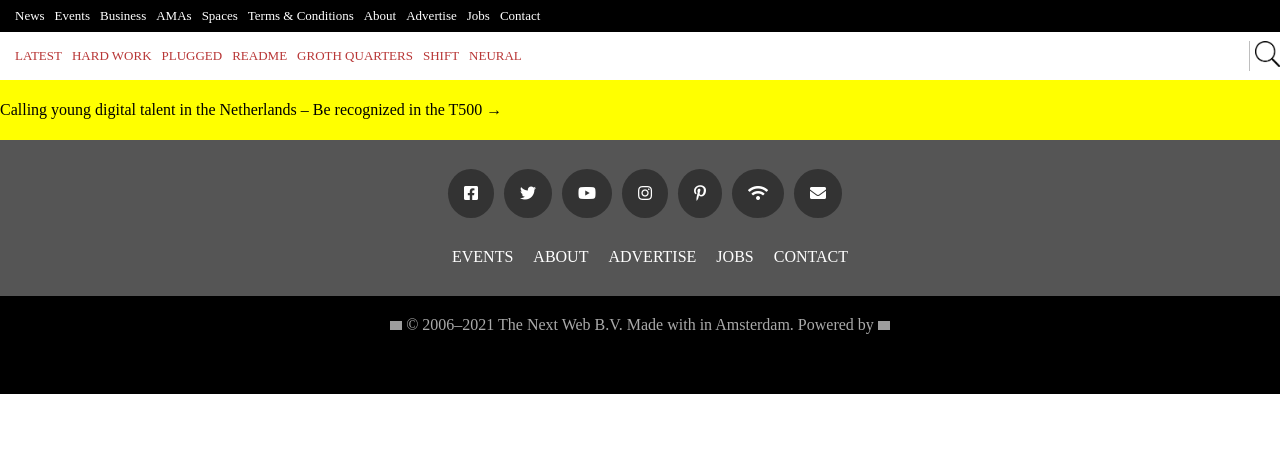
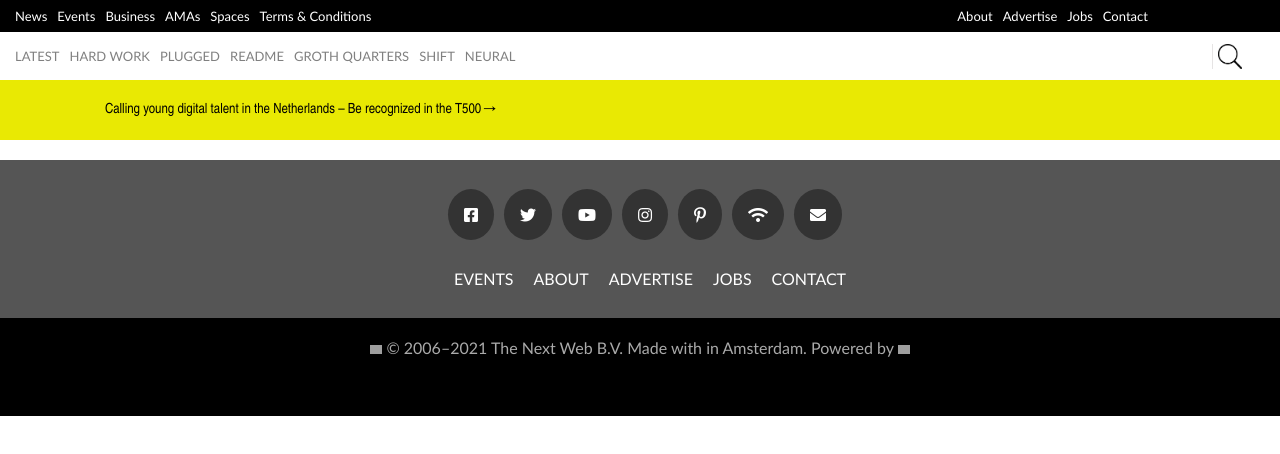
Before and after one commit to Amalcxc/Project-2-Building-with-Responsive-Design, a plain HTML site: page index.html in a window 1280 px wide. Drawn offline with Linux system fonts and the light colour scheme; grey boxes are pictures that could not be loaded.

Commit message:
Nav bar completed

```diff
--- a/index.html
+++ b/index.html
@@ -12,6 +12,7 @@
 
   <body>
     <nav class="nav flex">
+      <div class="flex">
         <div class="nav-logo">
           <a href="#">
             <img src="https://cdn0.tnwcdn.com/wp-content/themes/cyberdelia/assets/img/tnw.svg" alt="The Next Web">
@@ -28,7 +29,7 @@
               <li><a href="#">Terms & Conditions</a></li>
             </ul>
 
-          <ul class="nav-about float-right flex">
+            <ul class="nav-about flex">
               <li><a href="#">About</a></li>
               <li><a href="#">Advertise</a></li>
               <li><a href="#">Jobs</a></li>
@@ -52,15 +53,20 @@
               <li><a href="#" class="search">
                 <img src="./images/computer-icons-pittsburg-button-search-box-button-ede7b4f4cdaaba07daadc3f70cc319f7.png" alt="">
               </a></li>
-            <li><a href="#" class="menu float-right">
+              <li><a href="#" class="menu-icon float-right">
                 <img src="./images/Hamburger_icon.svg.png" alt="">
               </a></li>
             </ul>
           </div>
 
+
+        </div>
+      </div>
       <div class="yellow-bar flex">
+        <ul>
           <li>Calling young digital talent in the Netherlands – Be recognized in the T500 →	</li>
-        </div>
+
+        </ul>
       </div>
     </nav>
     <main>
--- a/styles/styles.css
+++ b/styles/styles.css
@@ -1,8 +1,9 @@
 * {
   padding: 0;
   margin: 0;
-  font-family: 'Times New Roman', Times, serif;
+  font-family: 'Gill Sans', 'Gill Sans MT', Calibri, 'Trebuchet MS', sans-serif;
   box-sizing: border-box;
+  transition: all 1s;
 }
 
 .flex {
@@ -21,6 +22,10 @@
   display: grid;
 }
 
+.block {
+  display: block;
+}
+
 li {
   list-style-type: none;
 }
@@ -31,6 +36,10 @@ a {
 }
 
 /*NAV BAR*/
+.nav {
+  flex-direction: column;
+  padding-bottom: 20px;/**/
+}
 
 .nav-logo {
   padding-top: 5px;
@@ -41,7 +50,6 @@ a {
 .nav-menu {
   flex-direction: column;
   width: 100%;
-
 }
 
 .nav-logo img {
@@ -52,7 +60,6 @@ a {
 .nav-logo-list {
   padding-left: 15px;
   font-size: small;
-
 }
 
 .nav-logo-list a,
@@ -64,35 +71,34 @@ a {
 
 .nav-about {
   font-size: small;
+  padding-left: 15%;
 }
 
 .nav-icons {
-  border-left: 1px solid rgb(190, 190, 190);
+  padding-right: 3%;
+  padding-top: 4px;
 }
 
 .nav-icons img {
   width: 30px;
   align-items: center;
   padding-left: 5px;
+  border-left: 1px solid rgb(230, 228, 228);
 }
 
 .black-bar {
   background-color: black;
   height: 32px;
   align-items: center;
-  justify-content: left;
+  top: 0;
+  width: 100%;
 }
 
 .white-bar {
   height: 48px;
   align-items: center;
-
-}
-
-.white-bar {
   justify-content: space-between;
   font-size: small;
-
 }
 
 .white-bar-text {
@@ -100,7 +106,8 @@ a {
 }
 
 .white-bar a {
-  color: rgb(184, 54, 54);
+  color: grey;
+  font-weight: 100;
 }
 
 .black-bar a {
@@ -108,33 +115,59 @@ a {
 }
 
 .yellow-bar {
-  background-color: yellow;
+  background-color: rgb(233, 233, 3);
   height: 60px;
   align-items: center;
+  padding-left: 105px;
 }
 
+.yellow-bar li {
+  font-family: 'Arial Narrow', Arial, sans-serif;
+  font-size: 14px;
+}
 
 /*NAV Media*/
 @media only screen and (max-width: 767px) {
+
   .black-bar,
   .white-bar-text {
     display: none;
   }
-}
+
+  .nav-icons {
+    padding-left: 85%;
+  }
+
+  .yellow-bar {
+    padding-left: 5%;
+  }
+
+  }
 
 @media only screen and (max-width: 1023px) {
+  .menu-icon,
   .white-bar-sec-text {
     display: none;
   }
+
   .yellow-bar {
     height: 30px;
   }
+
+  .nav-about {
+    padding-left: 18%;
+  }
 }
 
+
 @media only screen and (min-width: 1024px) {
-  .menu,
+  .menu-icon,
   .nav-logo {
     display: none;
+  }
+
+  .nav-about {
+    padding-left: 45%;
   }
 }
 
@@ -207,6 +240,4 @@ a {
   .second-ul li {
       margin-left: 12px;
   }
-
-
 }
```
Lines whose indentation alone changed are shown as unchanged.
